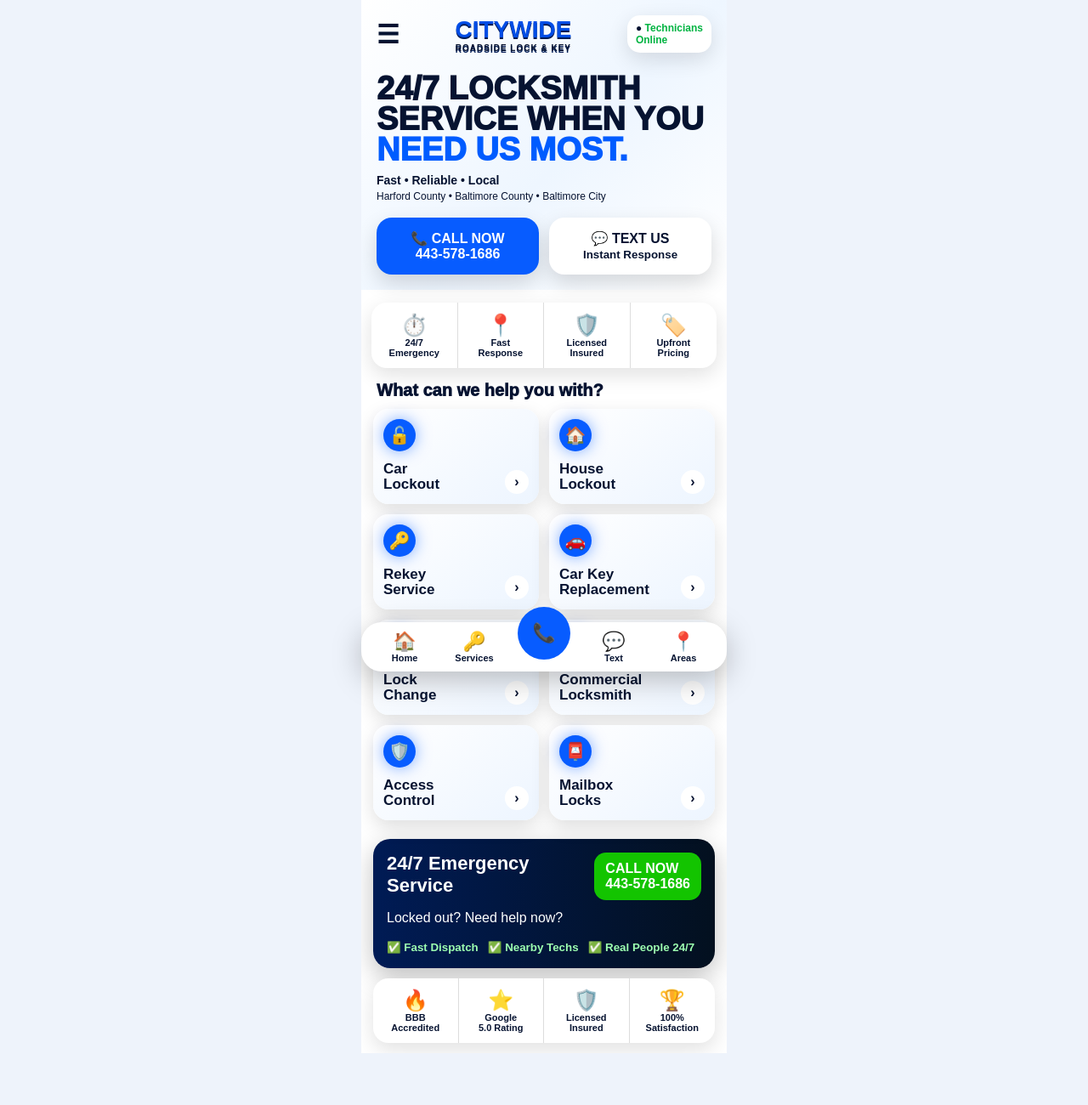
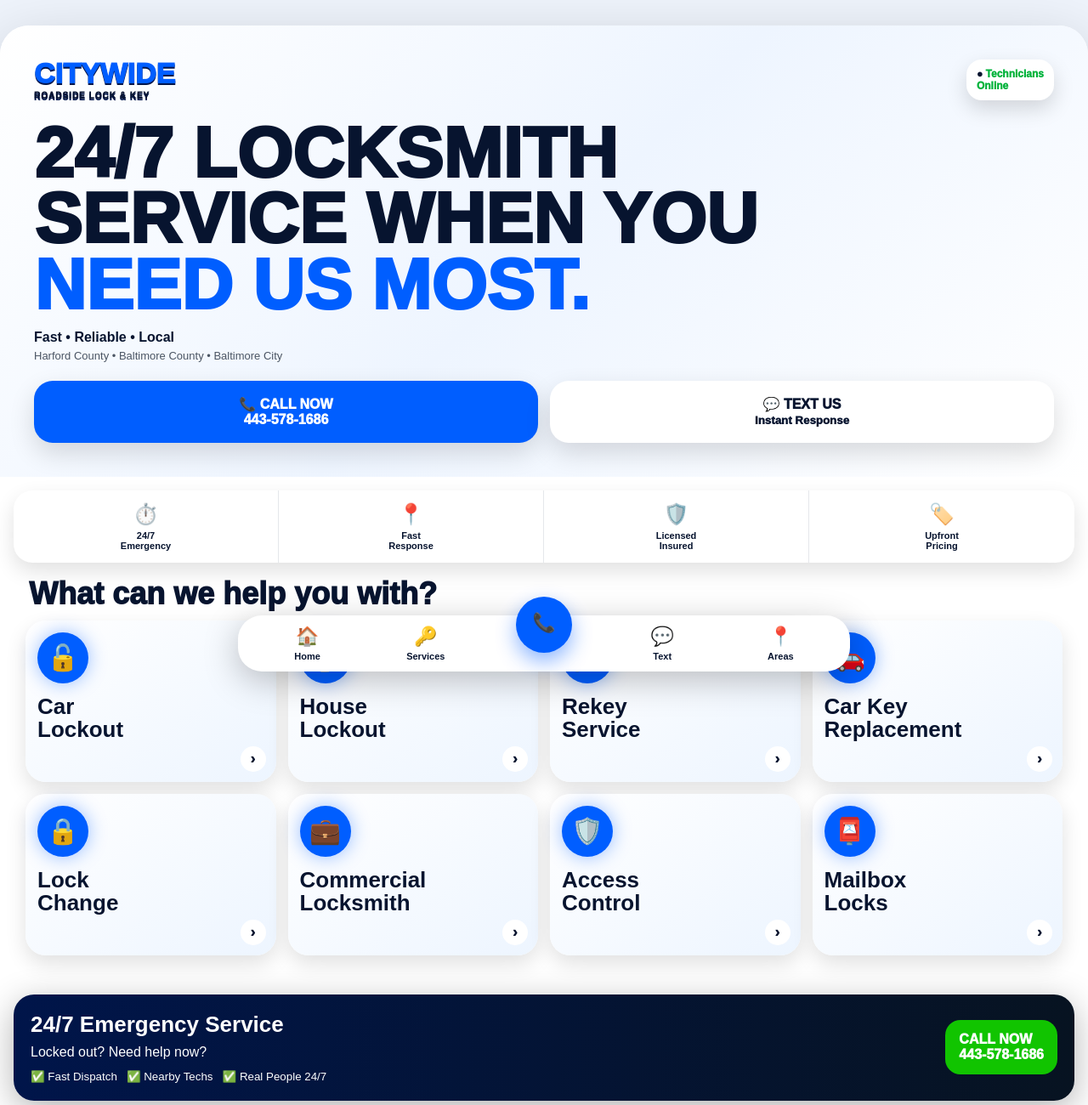
Before and after one commit to citywidekeystop-collab/citywide-dashboard-home-services, a website: page public/index.html in a window 1280 px wide. Shown: the top 1300 px of the page at 85% size. Drawn offline with Linux system fonts and the light colour scheme.

Commit message:
Update index.html

```diff
--- a/public/index.html
+++ b/public/index.html
@@ -1,311 +1,554 @@
 <!DOCTYPE html>
 <html lang="en">
 <head>
-<meta charset="UTF-8" />
-<meta name="viewport" content="width=device-width, initial-scale=1.0" />
+<meta charset="UTF-8"/>
+<meta name="viewport" content="width=device-width, initial-scale=1.0"/>
 <title>Citywide Roadside Lock & Key</title>
 
 <style>
-*{box-sizing:border-box}
+
+*{
+margin:0;
+padding:0;
+box-sizing:border-box;
+}
+
 body{
-margin:0;
 font-family:Arial,Helvetica,sans-serif;
 background:#eef3fb;
-color:#061331;
-padding-bottom:92px;
+color:#07142f;
+padding-bottom:100px;
 }
+
 .phone{
 max-width:430px;
 margin:auto;
 background:white;
 min-height:100vh;
 overflow:hidden;
+position:relative;
 }
+
+/* TOP */
+
 .hero{
-padding:18px;
-background:linear-gradient(135deg,#fff 0%,#eef6ff 55%,#ffffff 100%);
+padding:20px;
+background:
+linear-gradient(135deg,#ffffff 0%,#eef5ff 50%,#ffffff 100%);
 }
+
 .top{
 display:flex;
 justify-content:space-between;
 align-items:center;
 }
-.menu{font-size:30px;font-weight:900;color:#061331}
+
 .logo{
-text-align:center;
-font-weight:900;
-font-size:28px;
-color:#004de6;
-text-shadow:0 2px 0 #001b55;
+font-size:34px;
+font-weight:1000;
+line-height:.9;
+color:#005eff;
+text-shadow:0 2px 0 #00154b;
 }
+
 .logo small{
 display:block;
 font-size:10px;
+letter-spacing:1px;
+margin-top:6px;
 color:#061331;
-letter-spacing:1px;
 }
+
 .online{
 background:white;
-border-radius:15px;
-padding:8px 10px;
+padding:10px 12px;
+border-radius:18px;
 font-size:12px;
-font-weight:900;
-box-shadow:0 8px 25px rgba(0,0,0,.12);
+font-weight:1000;
+box-shadow:0 10px 25px rgba(0,0,0,.15);
 }
-.green{color:#00b341}
+
+.green{
+color:#00b33c;
+}
+
+/* HERO */
+
 h1{
-font-size:38px;
-line-height:.95;
-margin:24px 0 10px;
+font-size:54px;
+line-height:.92;
 font-weight:1000;
+margin-top:24px;
+margin-bottom:14px;
 }
-.blue{color:#005cff}
+
+.blue{
+color:#005eff;
+}
+
 .sub{
-font-size:14px;
+font-size:16px;
 font-weight:700;
+margin-bottom:5px;
 }
+
 .area{
-font-size:12px;
-margin-top:4px;
+font-size:13px;
+color:#4b5563;
 }
+
 .buttons{
 display:grid;
 grid-template-columns:1fr 1fr;
-gap:12px;
-margin-top:18px;
+gap:14px;
+margin-top:22px;
 }
+
 .btn{
-border-radius:18px;
-padding:15px;
+padding:18px;
+border-radius:22px;
+text-decoration:none;
+font-weight:1000;
 text-align:center;
-text-decoration:none;
-font-weight:900;
-box-shadow:0 10px 25px rgba(0,0,0,.15);
+box-shadow:0 12px 30px rgba(0,0,0,.14);
 }
+
 .call{
-background:#075cff;
+background:#005eff;
 color:white;
 }
+
 .text{
 background:white;
-color:#061331;
+color:#07142f;
 }
+
+/* TRUST */
+
 .trust{
-margin:15px 12px;
+margin:16px;
 background:white;
-border-radius:18px;
+border-radius:22px;
 display:grid;
 grid-template-columns:repeat(4,1fr);
-box-shadow:0 8px 25px rgba(0,0,0,.12);
 overflow:hidden;
+box-shadow:0 10px 25px rgba(0,0,0,.12);
 }
+
 .trust div{
+padding:14px 6px;
 text-align:center;
-padding:12px 6px;
 font-size:11px;
 font-weight:900;
-border-right:1px solid #ddd;
+border-right:1px solid #e5e7eb;
 }
-.trust div:last-child{border-right:none}
+
+.trust div:last-child{
+border-right:none;
+}
+
 .trust span{
 display:block;
-font-size:25px;
+font-size:24px;
+margin-bottom:5px;
 }
+
+/* TITLE */
+
 .section-title{
 padding:0 18px;
-font-size:20px;
+font-size:24px;
 font-weight:1000;
+margin-top:8px;
+margin-bottom:10px;
 }
+
+/* GRID */
+
 .grid{
-padding:10px 14px;
+padding:0 14px 14px;
 display:grid;
 grid-template-columns:1fr 1fr;
-gap:12px;
+gap:14px;
 }
+
 .card{
-min-height:112px;
-border-radius:18px;
-padding:12px;
-color:#061331;
+background:
+linear-gradient(145deg,#ffffff,#edf5ff);
+border-radius:24px;
+padding:14px;
+min-height:125px;
+position:relative;
 text-decoration:none;
-background:linear-gradient(145deg,#ffffff,#edf5ff);
-box-shadow:0 8px 22px rgba(0,0,0,.13);
-position:relative;
+color:#07142f;
+box-shadow:0 10px 24px rgba(0,0,0,.12);
 }
+
 .icon{
-width:38px;
-height:38px;
-background:#075cff;
+width:46px;
+height:46px;
+border-radius:50%;
+background:#005eff;
 color:white;
-border-radius:50%;
 display:grid;
 place-items:center;
-font-size:20px;
-box-shadow:0 0 18px rgba(0,92,255,.5);
+font-size:24px;
+box-shadow:0 0 22px rgba(0,94,255,.4);
 }
+
 .card b{
 display:block;
-margin-top:12px;
-font-size:17px;
+font-size:20px;
 line-height:1.05;
+margin-top:14px;
 }
+
 .arrow{
 position:absolute;
 right:12px;
 bottom:12px;
+width:30px;
+height:30px;
+border-radius:50%;
 background:white;
-width:28px;
-height:28px;
-border-radius:50%;
 display:grid;
 place-items:center;
-font-weight:900;
+font-weight:1000;
 }
+
+/* EMERGENCY */
+
 .emergency{
-margin:12px 14px;
-border-radius:20px;
-padding:16px;
-background:linear-gradient(90deg,#001b55,#03101f);
+margin:16px;
+padding:20px;
+border-radius:24px;
+background:
+linear-gradient(90deg,#00154a,#071321);
 color:white;
-box-shadow:0 10px 30px rgba(0,0,0,.25);
+box-shadow:0 10px 40px rgba(0,0,0,.3);
 }
+
+.emergency-top{
+display:flex;
+justify-content:space-between;
+align-items:center;
+gap:12px;
+}
+
 .emergency h2{
-margin:0 0 8px;
-font-size:22px;
+font-size:26px;
+margin-bottom:8px;
 }
-.emergency small{
-color:#9dffb0;
-font-weight:800;
+
+.emergency p{
+margin-bottom:10px;
 }
+
 .greenbtn{
-float:right;
-background:#13c400;
+background:#11c400;
+padding:14px 16px;
+border-radius:18px;
+text-decoration:none;
 color:white;
-padding:10px 13px;
-border-radius:14px;
-text-decoration:none;
-font-weight:900;
+font-weight:1000;
+white-space:nowrap;
 }
+
+/* BADGES */
+
 .badges{
-margin:12px 14px;
+margin:16px;
 background:white;
-border-radius:18px;
+border-radius:24px;
 display:grid;
 grid-template-columns:repeat(4,1fr);
-box-shadow:0 8px 25px rgba(0,0,0,.12);
+overflow:hidden;
+box-shadow:0 10px 25px rgba(0,0,0,.12);
 }
+
 .badges div{
+padding:14px 6px;
 text-align:center;
-padding:12px 4px;
 font-size:11px;
 font-weight:900;
-border-right:1px solid #ddd;
+border-right:1px solid #e5e7eb;
 }
-.badges div:last-child{border-right:none}
+
+.badges div:last-child{
+border-right:none;
+}
+
 .badges span{
 display:block;
 font-size:24px;
+margin-bottom:5px;
 }
+
+/* BOTTOM */
+
 .bottom{
 position:fixed;
 left:50%;
 bottom:10px;
 transform:translateX(-50%);
-width:min(430px,94%);
+width:min(430px,95%);
 background:white;
-border-radius:24px;
-padding:10px;
+border-radius:28px;
+padding:12px;
 display:grid;
 grid-template-columns:repeat(5,1fr);
-box-shadow:0 10px 35px rgba(0,0,0,.25);
+box-shadow:0 10px 40px rgba(0,0,0,.25);
+z-index:999;
 }
+
 .bottom a{
+text-decoration:none;
 text-align:center;
-text-decoration:none;
-color:#061331;
+color:#07142f;
 font-size:11px;
 font-weight:900;
 }
+
 .bottom span{
 display:block;
 font-size:22px;
+margin-bottom:4px;
 }
+
 .center-call{
-background:#075cff;
+background:#005eff;
 color:white!important;
+width:66px;
+height:66px;
 border-radius:50%;
-width:62px;
-height:62px;
-margin:-28px auto 0;
 display:grid;
 place-items:center;
+margin:-34px auto 0;
+box-shadow:0 10px 25px rgba(0,94,255,.45);
 }
+
+/* DESKTOP */
+
+@media (min-width:900px){
+
+.phone{
+max-width:1350px;
+border-radius:34px;
+margin:30px auto;
+box-shadow:0 20px 70px rgba(0,0,0,.18);
+}
+
+.hero{
+padding:40px;
+}
+
+.grid{
+grid-template-columns:repeat(4,1fr);
+padding:0 30px 30px;
+}
+
+.section-title{
+padding:0 34px;
+font-size:36px;
+}
+
+.bottom{
+width:720px;
+}
+
+h1{
+font-size:84px;
+}
+
+.card{
+min-height:190px;
+}
+
+.card b{
+font-size:26px;
+}
+
+.icon{
+width:60px;
+height:60px;
+font-size:30px;
+}
+
+}
+
 </style>
 </head>
 
 <body>
+
 <div class="phone">
 
 <section class="hero">
+
 <div class="top">
-<div class="menu">☰</div>
-<div class="logo">CITYWIDE<small>ROADSIDE LOCK & KEY</small></div>
-<div class="online">● <span class="green">Technicians<br>Online</span></div>
+
+<div class="logo">
+CITYWIDE
+<small>ROADSIDE LOCK & KEY</small>
 </div>
 
-<h1>24/7 LOCKSMITH<br>SERVICE WHEN YOU<br><span class="blue">NEED US MOST.</span></h1>
+<div class="online">
+● <span class="green">Technicians<br>Online</span>
+</div>
 
-<div class="sub">Fast • Reliable • Local</div>
-<div class="area">Harford County • Baltimore County • Baltimore City</div>
+</div>
+
+<h1>
+24/7 LOCKSMITH<br>
+SERVICE WHEN YOU<br>
+<span class="blue">NEED US MOST.</span>
+</h1>
+
+<div class="sub">
+Fast • Reliable • Local
+</div>
+
+<div class="area">
+Harford County • Baltimore County • Baltimore City
+</div>
 
 <div class="buttons">
-<a class="btn call" href="tel:4435781686">📞 CALL NOW<br>443-578-1686</a>
-<a class="btn text" href="sms:4435781686">💬 TEXT US<br><small>Instant Response</small></a>
+
+<a class="btn call" href="tel:4435781686">
+📞 CALL NOW<br>
+443-578-1686
+</a>
+
+<a class="btn text" href="sms:4435781686">
+💬 TEXT US<br>
+<small>Instant Response</small>
+</a>
+
 </div>
+
 </section>
 
 <div class="trust">
+
 <div><span>⏱️</span>24/7<br>Emergency</div>
 <div><span>📍</span>Fast<br>Response</div>
 <div><span>🛡️</span>Licensed<br>Insured</div>
 <div><span>🏷️</span>Upfront<br>Pricing</div>
+
 </div>
 
-<div class="section-title">What can we help you with?</div>
+<div class="section-title">
+What can we help you with?
+</div>
 
 <div class="grid">
-<a class="card" href="tel:4435781686"><div class="icon">🔓</div><b>Car<br>Lockout</b><div class="arrow">›</div></a>
-<a class="card" href="tel:4435781686"><div class="icon">🏠</div><b>House<br>Lockout</b><div class="arrow">›</div></a>
-<a class="card" href="tel:4435781686"><div class="icon">🔑</div><b>Rekey<br>Service</b><div class="arrow">›</div></a>
-<a class="card" href="tel:4435781686"><div class="icon">🚗</div><b>Car Key<br>Replacement</b><div class="arrow">›</div></a>
-<a class="card" href="tel:4435781686"><div class="icon">🔒</div><b>Lock<br>Change</b><div class="arrow">›</div></a>
-<a class="card" href="tel:4435781686"><div class="icon">💼</div><b>Commercial<br>Locksmith</b><div class="arrow">›</div></a>
-<a class="card" href="tel:4435781686"><div class="icon">🛡️</div><b>Access<br>Control</b><div class="arrow">›</div></a>
-<a class="card" href="tel:4435781686"><div class="icon">📮</div><b>Mailbox<br>Locks</b><div class="arrow">›</div></a>
+
+<a class="card" href="tel:4435781686">
+<div class="icon">🔓</div>
+<b>Car<br>Lockout</b>
+<div class="arrow">›</div>
+</a>
+
+<a class="card" href="tel:4435781686">
+<div class="icon">🏠</div>
+<b>House<br>Lockout</b>
+<div class="arrow">›</div>
+</a>
+
+<a class="card" href="tel:4435781686">
+<div class="icon">🔑</div>
+<b>Rekey<br>Service</b>
+<div class="arrow">›</div>
+</a>
+
+<a class="card" href="tel:4435781686">
+<div class="icon">🚗</div>
+<b>Car Key<br>Replacement</b>
+<div class="arrow">›</div>
+</a>
+
+<a class="card" href="tel:4435781686">
+<div class="icon">🔒</div>
+<b>Lock<br>Change</b>
+<div class="arrow">›</div>
+</a>
+
+<a class="card" href="tel:4435781686">
+<div class="icon">💼</div>
+<b>Commercial<br>Locksmith</b>
+<div class="arrow">›</div>
+</a>
+
+<a class="card" href="tel:4435781686">
+<div class="icon">🛡️</div>
+<b>Access<br>Control</b>
+<div class="arrow">›</div>
+</a>
+
+<a class="card" href="tel:4435781686">
+<div class="icon">📮</div>
+<b>Mailbox<br>Locks</b>
+<div class="arrow">›</div>
+</a>
+
 </div>
 
 <div class="emergency">
-<a class="greenbtn" href="tel:4435781686">CALL NOW<br>443-578-1686</a>
+
+<div class="emergency-top">
+
+<div>
 <h2>24/7 Emergency Service</h2>
 <p>Locked out? Need help now?</p>
 <small>✅ Fast Dispatch &nbsp; ✅ Nearby Techs &nbsp; ✅ Real People 24/7</small>
 </div>
 
+<a class="greenbtn" href="tel:4435781686">
+CALL NOW<br>
+443-578-1686
+</a>
+
+</div>
+
+</div>
+
 <div class="badges">
+
 <div><span>🔥</span>BBB<br>Accredited</div>
 <div><span>⭐</span>Google<br>5.0 Rating</div>
 <div><span>🛡️</span>Licensed<br>Insured</div>
 <div><span>🏆</span>100%<br>Satisfaction</div>
+
 </div>
 
 </div>
 
 <nav class="bottom">
-<a href="#"><span>🏠</span>Home</a>
-<a href="#"><span>🔑</span>Services</a>
-<a class="center-call" href="tel:4435781686"><span>📞</span></a>
-<a href="sms:4435781686"><span>💬</span>Text</a>
-<a href="#"><span>📍</span>Areas</a>
+
+<a href="#">
+<span>🏠</span>
+Home
+</a>
+
+<a href="#">
+<span>🔑</span>
+Services
+</a>
+
+<a class="center-call" href="tel:4435781686">
+<span>📞</span>
+</a>
+
+<a href="sms:4435781686">
+<span>💬</span>
+Text
+</a>
+
+<a href="#">
+<span>📍</span>
+Areas
+</a>
+
 </nav>
 
 </body>
```
